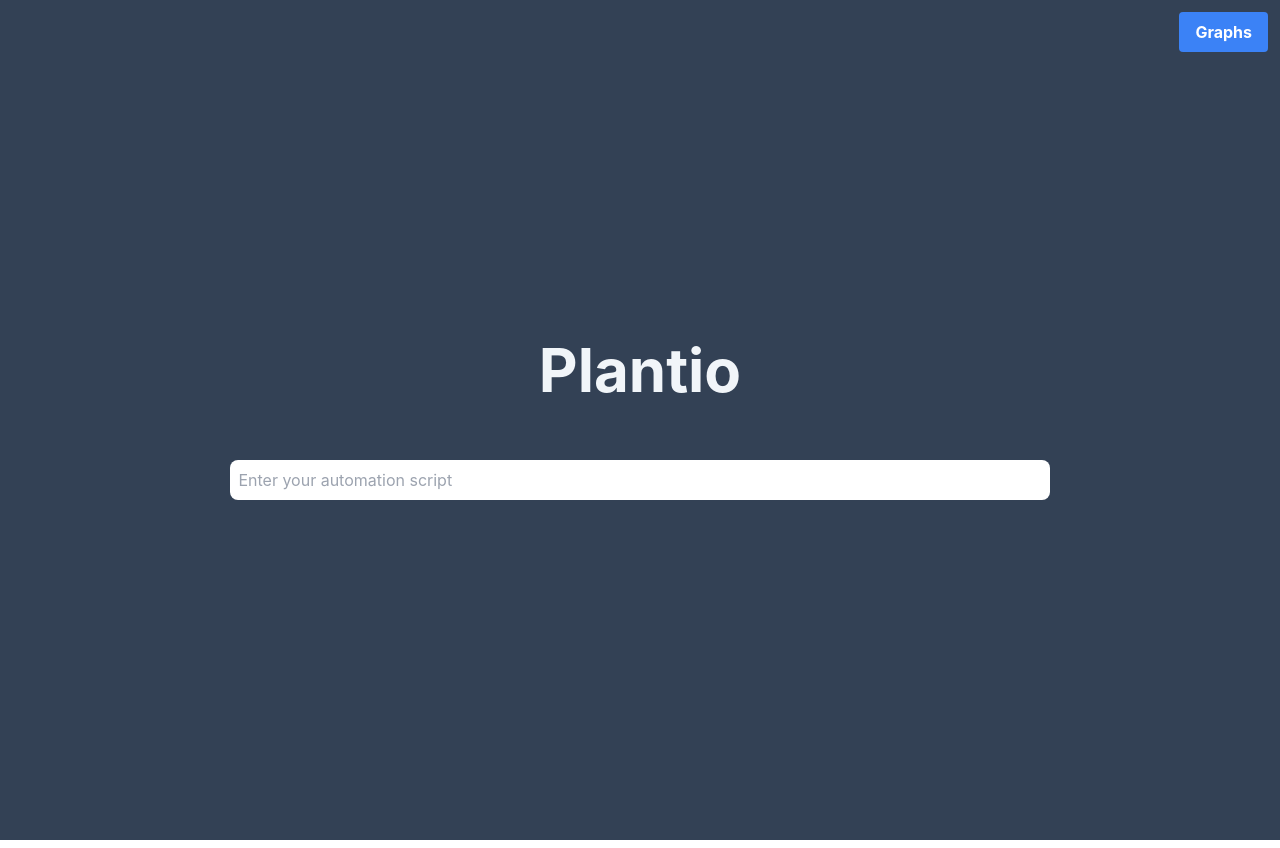
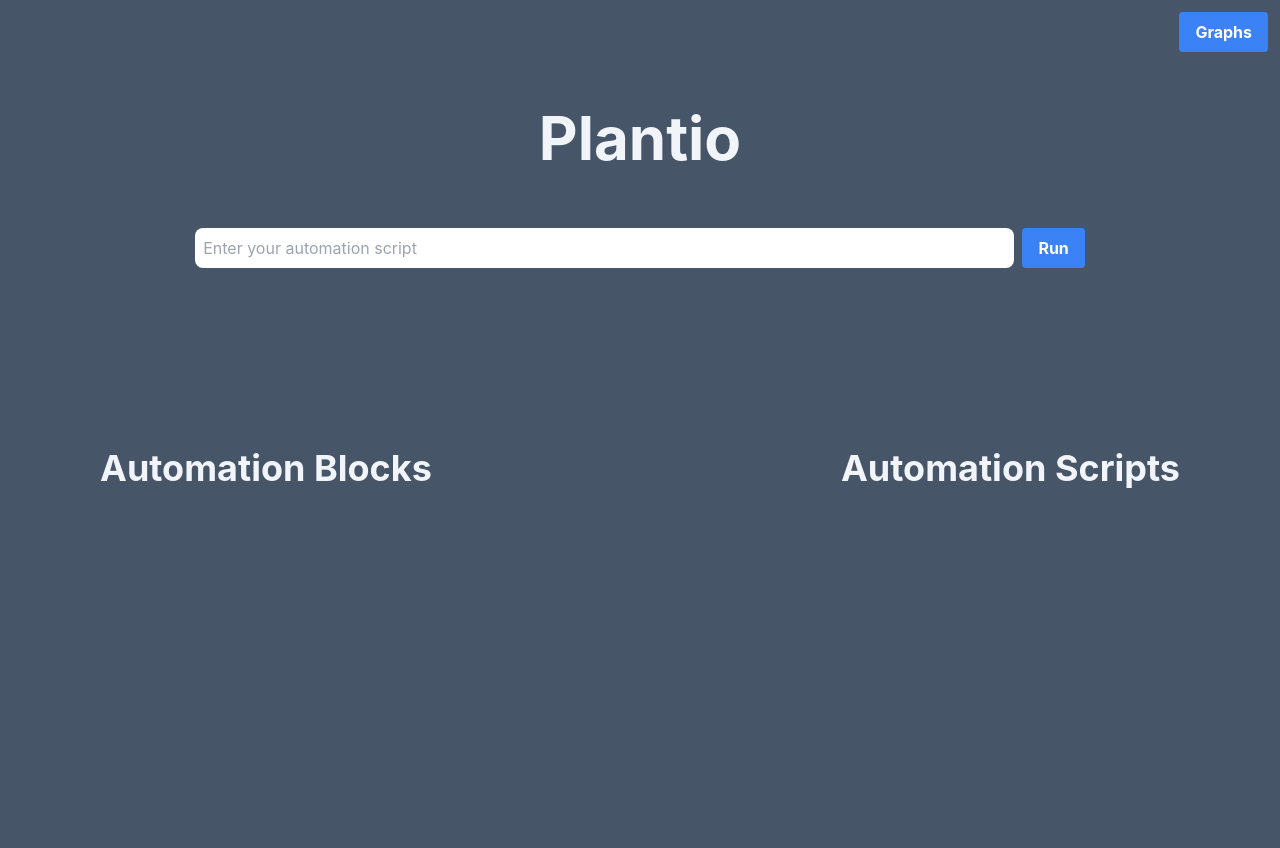
Before and after one commit to JosephMcIndoo/plant.io, a React (Create React App) app in the folder frontend/: page /automation in a window 1280 px wide. Built offline with nearby package versions, Linux system fonts and the light colour scheme.

Commit message:
Automation page

```diff
--- a/frontend/src/App.js
+++ b/frontend/src/App.js
@@ -7,7 +7,7 @@ import {Automation} from './components/Automation';
 function App() {
   return (
     <Router>
-      <div className='bg-slate-700 w-full absolute'>
+      <div className='bg-slate-600 w-full absolute'>
         <Routes>
           <Route path="/" element={<ChartModal />} />
           <Route path="/automation" element={<Automation />} />
--- a/frontend/src/components/Automation.js
+++ b/frontend/src/components/Automation.js
@@ -1,13 +1,36 @@
 import { Line } from "react-chartjs-2";
 import { Link } from "react-router-dom";
+import { useState } from "react";
 
 export function Automation() {
+    const [automationScript, setAutomationScript] = useState('');
+
+    function run() {
+        setAutomationScript('');
+    }
     return (
         <>
-            <div className='flex flex-col h-screen items-center justify-center '>
+            <div className='relative top-10 mt-2 flex flex-col h-screen items-center '>
                 <h1 className='mt-5 font-bold text-6xl py-10 flex w-full justify-center text-center text-slate-100'>Plantio</h1>
                 <div className='w-4/5 m-5 justify-center flex'>
-                    <input type="text" className='w-4/5 p-2 rounded-lg' placeholder='Enter your automation script' />
+                    <input
+                        type="text" className='w-4/5 p-2 mr-2 rounded-lg' placeholder='Enter your automation script'
+                        value={automationScript}
+                        onChange={(e) => setAutomationScript(e.target.value)}
+                    />
+                    <button
+                        className='bg-blue-500 hover:bg-blue-700 text-white font-bold py-2 px-4 rounded duration-200 ease-in-out'
+                        onClick={() => run()}
+                        >Run
+                    </button>
+                </div>
+                <div className='w-full flex-row m-5 p-10 flex justify-between'>
+                    <div className="m-5 ml-10 p-5 items-center">
+                        <h1 className='mt-5 font-bold text-4xl py-10 flex w-full justify-center text-center text-slate-100'>Automation Blocks</h1>
+                    </div>
+                    <div className="m-5 mr-10 p-5 items-center">
+                        <h1 className='mt-5 font-bold text-4xl py-10 flex w-full justify-center text-center text-slate-100'>Automation Scripts</h1>
+                    </div>
                 </div>
             </div>
             <div className='w-4/5 m-5 justify-center flex'>
--- a/frontend/src/components/BackendInterpolation.js
+++ b/frontend/src/components/BackendInterpolation.js
@@ -0,0 +1,27 @@
+let chartData = null;
+
+// Function to fetch chart data from the backend and update the exported data
+// async function fetchChartDataAndUpdate() {
+//     try {
+//         const response = await fetch('http://0.0.0.0:3000/data');
+//         if (!response.ok) {
+//             throw new Error('Failed to fetch data');
+//         }
+
+//         const data = await response; //.json();
+//         console.log(data);
+//         chartData = data;
+//         console.log('Fetched data:')
+//     } catch (error) {
+//         console.error('Error fetching data:', error);
+//         throw error; // Re-throw the error for handling in components
+//     }
+// }
+
+// fetchChartDataAndUpdate();
+
+export function getChartData() {
+    return chartData;
+}
+
+// setInterval(fetchChartDataAndUpdate, 60000);
--- a/frontend/src/components/Chart.js
+++ b/frontend/src/components/Chart.js
@@ -12,14 +12,12 @@ export function ChartModal() {
         <>
             <div className='relative flex flex-col items-center justify-center bg-slate-100 rounded-2xl mt-20 m-12 p-10 px-32'>
                 <h1 className='mt-0 font-bold text-4xl py-10 flex w-4/5 justify-center text-center'>Plantio</h1>
-
                     {graphs.map((graph, index) => {
                         return(
                             <div className='relative w-full m-5 justify-center flex'>
                                 <Graph x={graph[0]} y={graph[1]}/>
                             </div>
                     )})}
-
                 <div className='absolute top-5 left-5 justify-center'>
                     <button
                         className="flex items-center justify-center px-2 py-2 bg-slate-700 z-10 rounded-xl text-white hover:bg-slate-500 duration-200 ease-in-out"
--- a/frontend/src/components/Graphs.js
+++ b/frontend/src/components/Graphs.js
@@ -2,8 +2,8 @@ import Chart from "chart.js/auto";
 import { Line } from 'react-chartjs-2';
 import Settings from './settings.png';
 import { ReactComponent as Plus } from './plus.svg';
-import { useState } from "react";
-
+import { useState, useEffect } from "react";
+import { getChartData } from './BackendInterpolation';
 
 const chartData = {
     labels: ['January', 'February', 'March', 'April', 'May', 'June', 'July'],
@@ -16,10 +16,11 @@ const chartData = {
             borderWidth: 2
         }
     ]
-  };
+};
 
 
 export function Graph(x, y) {
+    const variables = ['var1', 'var2', 'var3', 'var4', 'var5']; // Replace with actual variables from backend
     const [axes, setAxes] = useState([x, y]);
     const [settings, setSettings] = useState(false);
     function setttings() {
```
